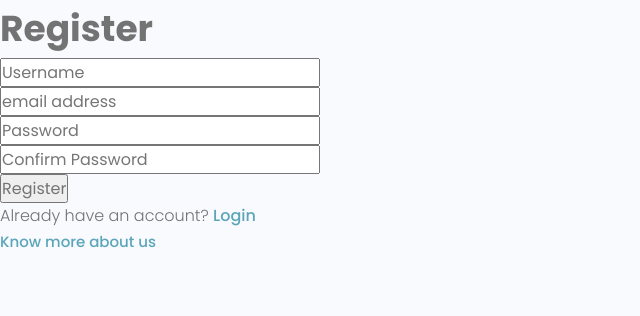
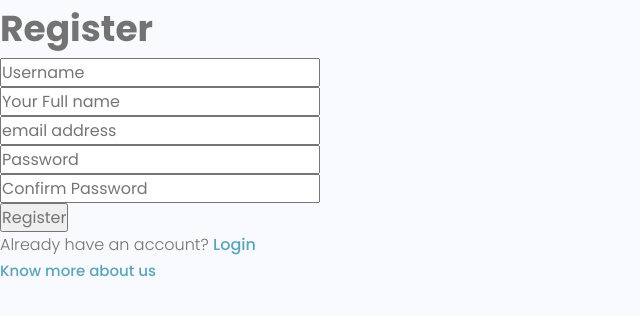
Before and after one commit to aryan68125/dev_connect, a Django app: page /register/ in a window 1280 px wide. Shown: the part 77-393 px from the top of the page, without its empty margins (0-640 px from the left). Run offline with Django 3.2, Linux system fonts and the light colour scheme; some libraries are stand-ins or nearby versions.

Commit message:
added a Full name field in the register.html

```diff
--- a/users/models.py
+++ b/users/models.py
@@ -8,7 +8,7 @@ from django.contrib.auth.models import User
 class Profile(models.Model):
     user = models.OneToOneField(User, on_delete = models.CASCADE, null=True,blank=True) #connect this model via one to one relation to the inbuilt django's User model
                                                                   #on_delete = models.CASCADE will make sure that any time the user is deleted the profile is deleted
-    name = models.CharField(max_length=200, blank=True, null=True)
+    name = models.CharField(max_length=200, blank=True, null=True) #name is set from User model via signals here we renamed First_name in User model to name in the Profile model
     email = models.EmailField(max_length=500,null=True, blank=True)
     short_intro = models.CharField(max_length=900, blank=True, null=True)
     bio = models.TextField(null=True, blank=True)
--- a/users/templates/users/register.html
+++ b/users/templates/users/register.html
@@ -5,6 +5,7 @@
     {% csrf_token %}
 
     <p><input type="text" name = "username" placeholder="Username" value="{{data.username}}"/></p>
+    <p><input type="text" name = "first_name" placeholder="Your Full name" value="{{data.first_name}}"/></p>
     <p><input type="email" name = "email" placeholder="email address" value="{{data.email}}"/></p>
     <p><input type="password" name = "password" placeholder="Password"/></p>
     <p><input type="password" name = "password2" placeholder="Confirm Password"/></p>
--- a/users/views.py
+++ b/users/views.py
@@ -98,9 +98,11 @@ class RegistrationView(View):
         if stuff_for_frontend['has_error']:
             return render(request, 'users/register.html', stuff_for_frontend, status=400) #here if we set status to 400 that meands we can prevent the user profile from being created in the database if the error is generated if any of our test condition fails
 
+        #get the first_name from the front_end of the user
+        first_name = request.POST.get('first_name')
 
         #now create the user in the database
-        user = User.objects.create_user(username=username, email=email)
+        user = User.objects.create_user(username=username, email=email, first_name=first_name)
         #now set the password for that user and store it in the database
         user.set_password(password)
         #set active user to false so that they don't accidentally get logged in before the email verification process is complete
```
Also changed, not shown: db.sqlite3.
